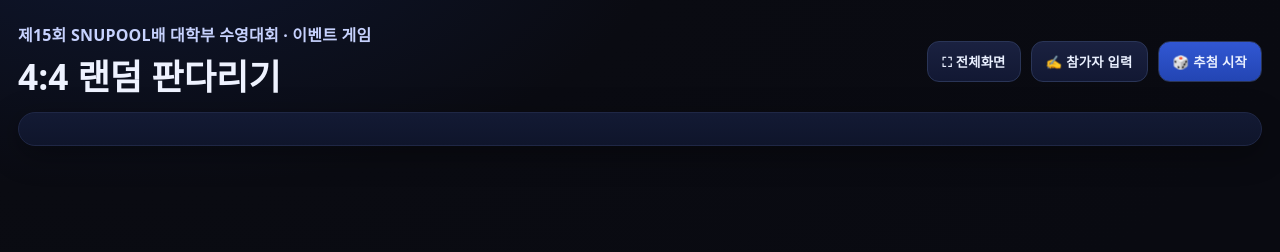
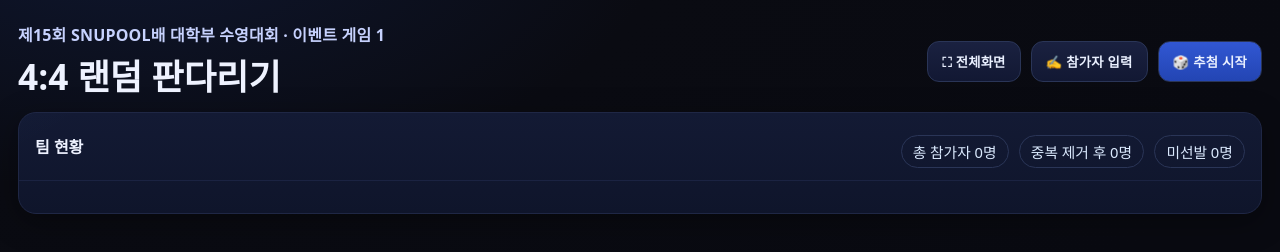
Before and after one commit to jejuchild/4-4-random-pandarigi, a plain HTML site: page index.html in a window 1280 px wide. Drawn offline with Linux system fonts and the light colour scheme.

Commit message:
Update index.html

```diff
--- a/index.html
+++ b/index.html
@@ -97,7 +97,7 @@
   <div class="wrap">
     <header>
       <div class="title">
-        <div class="sub">제15회 SNUPOOL배 대학부 수영대회 · 이벤트 게임</div>
+        <div class="sub">제15회 SNUPOOL배 대학부 수영대회 · 이벤트 게임 1</div>
         <h1>4:4 랜덤 판다리기</h1>
       </div>
       <div class="toolbar">
@@ -108,6 +108,13 @@
     </header>
 
     <section class="card" style="margin-top:12px">
+      <div class="head"><h3>팀 현황</h3>
+        <div class="statbar">
+          <span class="pill" id="statTotal">총 참가자 0명</span>
+          <span class="pill" id="statUnique">중복 제거 후 0명</span>
+          <span class="pill" id="statBench">미선발 0명</span>
+        </div>
+      </div>
       <div class="body">
         <div class="teams" id="teams"></div>
       </div>
@@ -126,6 +133,7 @@
       <div class="bd">
         <textarea id="names" placeholder="예) 홍길동, 김영희, 이철수, ..."></textarea>
         <div style="display:flex; gap:10px; align-items:center; justify-content:space-between; margin-top:10px">
+          <div class="muted">Tip: <span class="kbd">Cmd/Ctrl + Enter</span> 저장</div>
           <div>
             <button class="btn" id="btnSaveNames" type="button">저장</button>
             <button class="btn warn" id="btnCloseInput" type="button">닫기</button>
```
